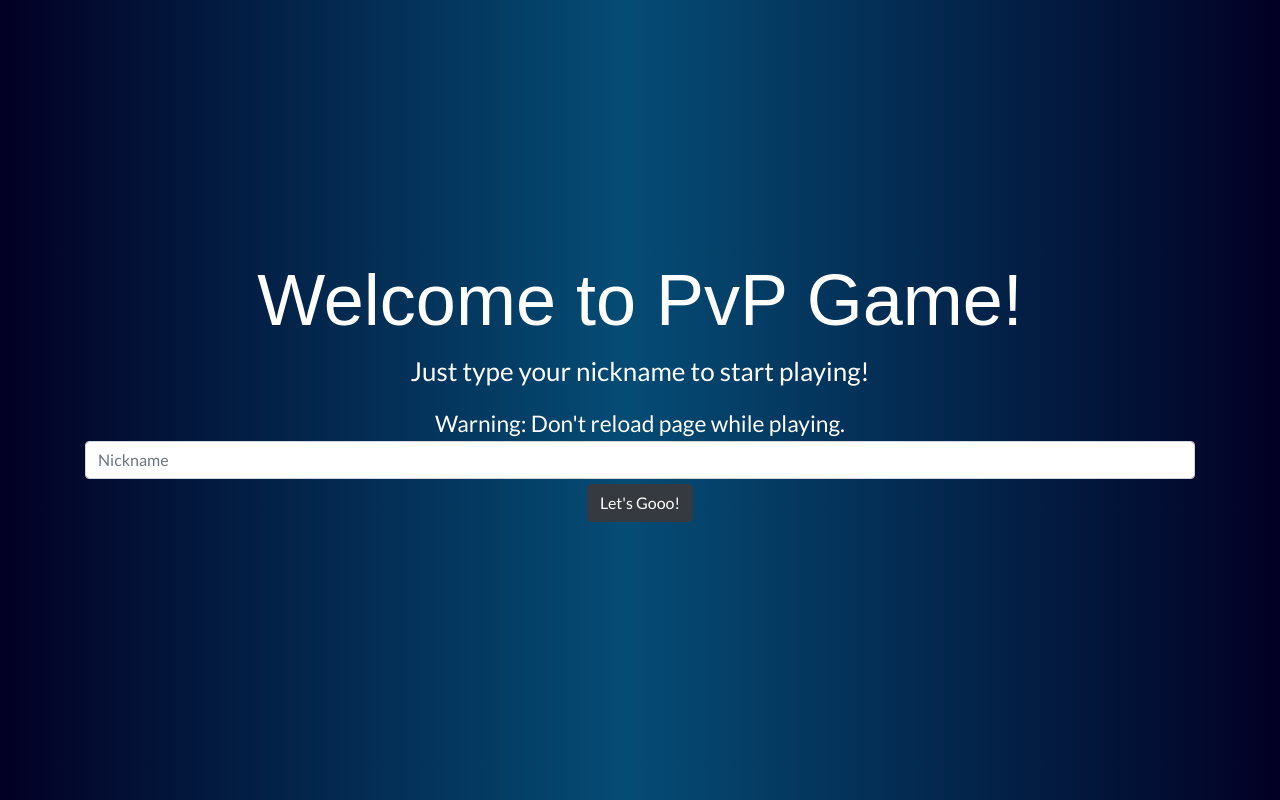
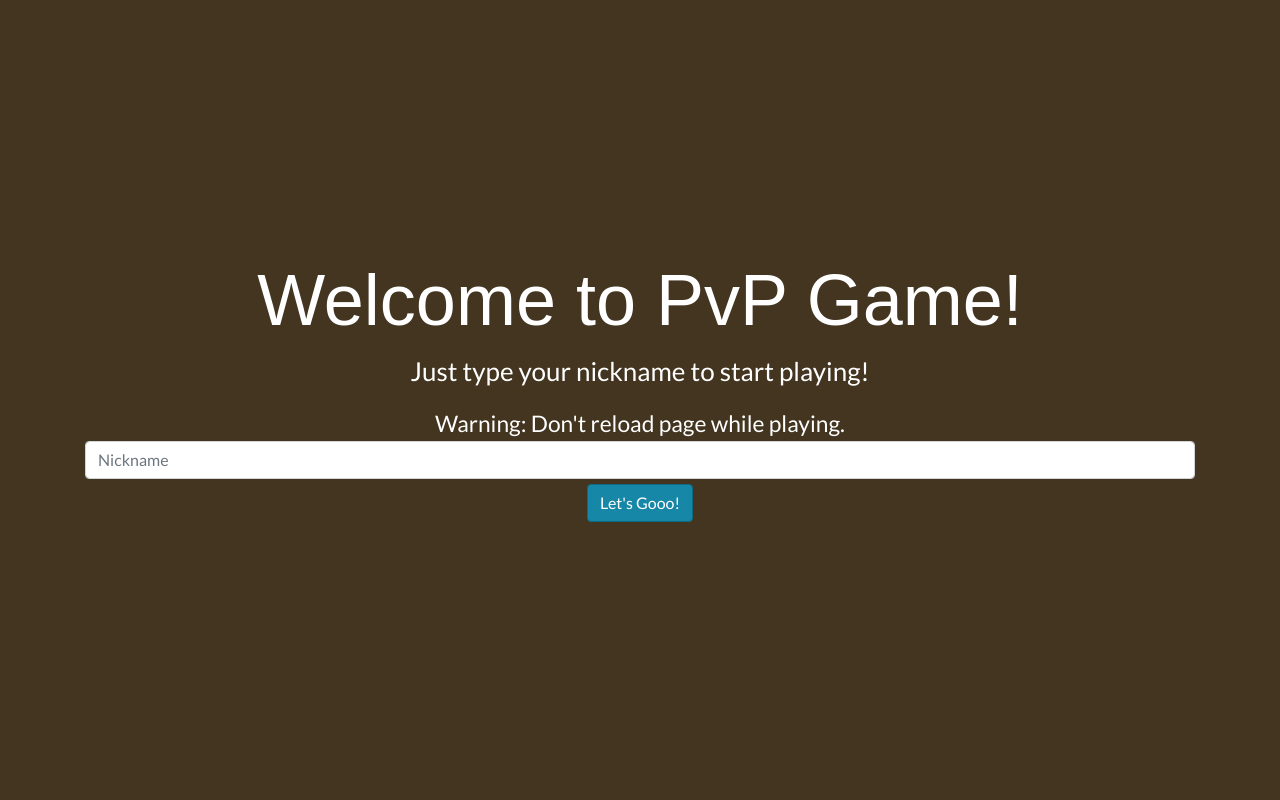
Before and after one commit to reo6/pvp-stars, a React (Create React App) app: page / in a window 1280 px wide. Built offline with nearby package versions, Linux system fonts and the light colour scheme; a web font is replaced by a local one.

Commit message:
Change Styles

```diff
--- a/src/App.css
+++ b/src/App.css
@@ -8,8 +8,7 @@
 }
 
 .App-main {
-    background: rgb(2,0,36);
-    background: linear-gradient(90deg, rgba(2,0,36,1) 0%, rgba(5,76,117,1) 49%, rgba(2,0,36,1) 100%);
+    background-color: #433520 !important;
     min-height: 100vh;
     display: flex;
     flex-direction: column;
--- a/src/components/Game/Game.css
+++ b/src/components/Game/Game.css
@@ -27,19 +27,6 @@ footer {
 }
 
 body {
-    background: rgb(2,0,36) !important;
-    background: linear-gradient(90deg, rgba(2,0,36,1) 0%, rgba(5,76,117,1) 49%, rgba(2,0,36,1) 100%) !important;
-    color: white;
+    background-color: #433520 !important;
+    color: white !important;
 }
-
-.number-button {
-    margin: 5px;
-}
-
-hr {
-    border-top: 1px solid rgb(255, 255, 255);
-}
-
-.btn {
-    margin: 5px;
-}
--- a/src/index.css
+++ b/src/index.css
@@ -14,3 +14,54 @@ body {
 * {
     font-family: 'Lato', sans-serif;
 }
+
+.number-button {
+    margin: 5px;
+}
+
+hr {
+    border-top: 1px solid rgb(255, 255, 255);
+}
+
+.btn {
+    margin: 5px;
+}
+
+/*Buttons*/
+.btn-dark {
+    color: #FFF !important;
+    background-color: #1687a7 !important;
+    border-color: #0f6a83 !important;
+}
+
+.btn-dark:hover {
+    color: #FFF;
+    background-color: #0d6881;
+    border-color: #0d5d74
+}
+
+.btn-dark:focus,
+.btn-dark.focus {
+    box-shadow: 0 0 0 .2rem rgba(91, 194, 194, 0.5)
+}
+
+.btn-dark.disabled,
+.btn-dark:disabled {
+    color: #212529;
+    background-color: #7cc;
+    border-color: #5bc2c2
+}
+
+.btn-dark:not(:disabled):not(.disabled):active,
+.btn-dark:not(:disabled):not(.disabled).active,
+.show>.btn-dark.dropdown-toggle {
+    color: #212529;
+    background-color: #9cdada;
+    border-color: #2e7c7c
+}
+
+.btn-dark:not(:disabled):not(.disabled):active:focus,
+.btn-dark:not(:disabled):not(.disabled).active:focus,
+.show>.btn-dark.dropdown-toggle:focus {
+    box-shadow: 0 0 0 .2rem rgba(91, 194, 194, 0.5)
+}
```
